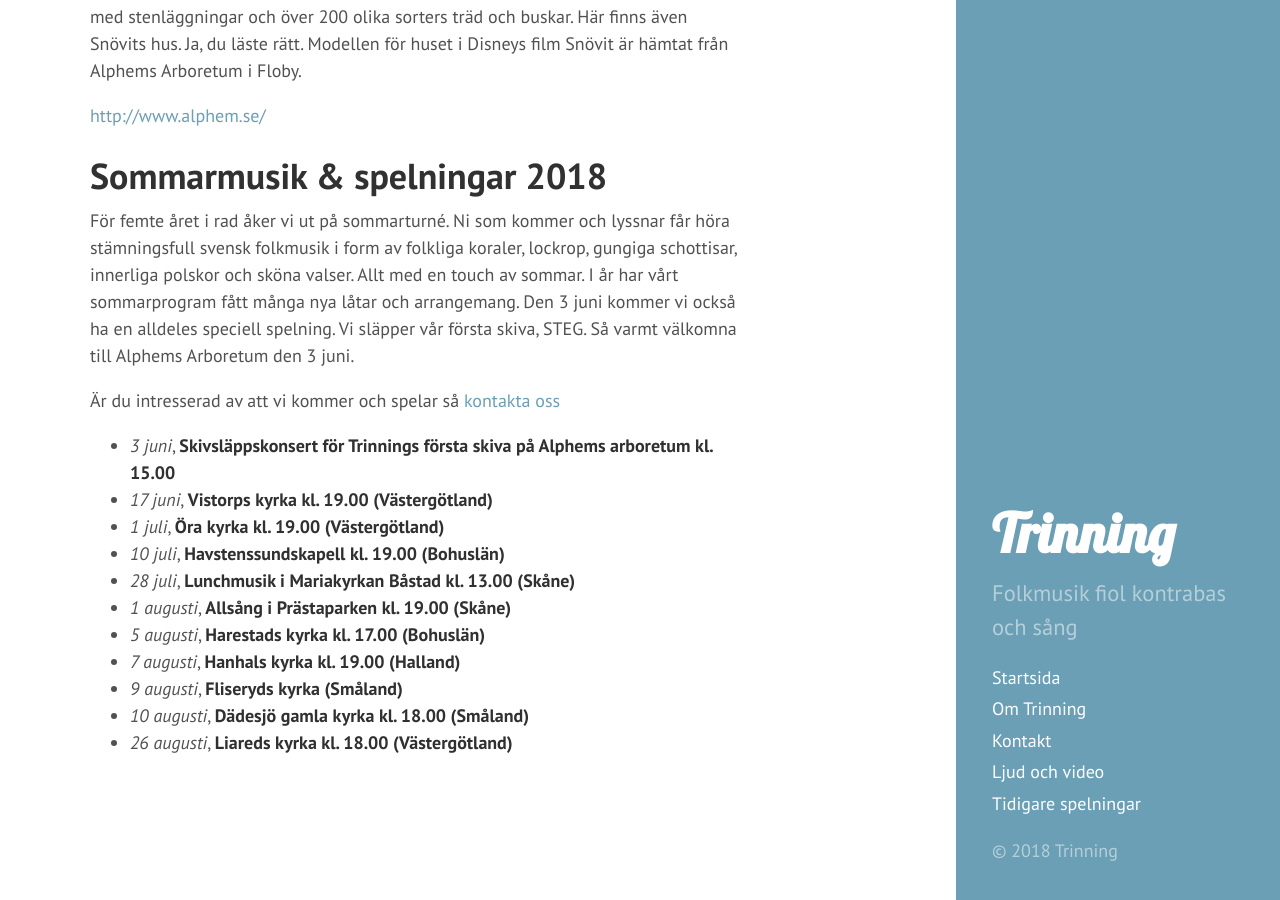
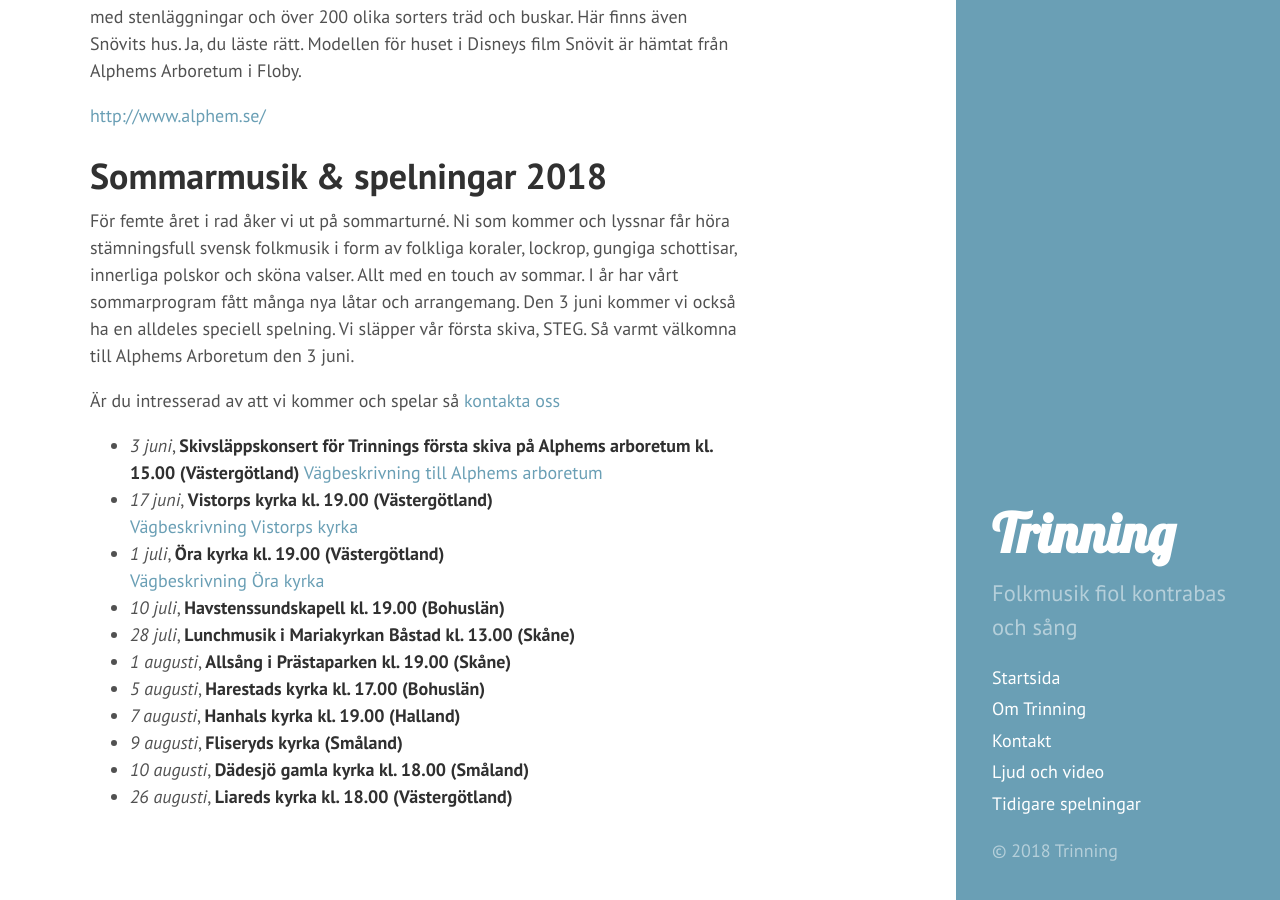
Before and after one commit to trinning/trinning.github.io, a Jekyll site: the page built from index.md, in a window 1280 px wide and 900 px high, scrolled down 874 px. Built offline with Jekyll 4.4.1, drawn with Linux system fonts in a browser that asks for light colours.

Commit message:
lagt till länkar vägbeskrivning.

```diff
--- a/index.md
+++ b/index.md
@@ -25,9 +25,11 @@ För femte året i rad åker vi ut på sommarturné. Ni som kommer och lyssnar f
 
 Är du intresserad av att vi kommer och spelar så [kontakta oss](/kontakt)
 
-* *3 juni*, **Skivsläppskonsert för Trinnings första skiva på Alphems arboretum kl. 15.00**
+* *3 juni*, **Skivsläppskonsert för Trinnings första skiva på Alphems arboretum kl. 15.00 (Västergötland)**  [Vägbeskrivning till Alphems arboretum](https://goo.gl/maps/hRVQngGrZtL2)
 * *17 juni*, **Vistorps kyrka kl. 19.00 (Västergötland)**
+ [Vägbeskrivning Vistorps kyrka](https://goo.gl/maps/zxbh52ZWqoG2)
 * *1 juli*, **Öra kyrka  kl. 19.00 (Västergötland)**
+ [Vägbeskrivning Öra kyrka](https://goo.gl/maps/uxJjTh9PX3p)
 * *10 juli*, **Havstenssundskapell kl. 19.00 (Bohuslän)**
 * *28 juli*, **Lunchmusik i Mariakyrkan Båstad kl. 13.00 (Skåne)**
 * *1 augusti*, **Allsång i Prästaparken kl. 19.00 (Skåne)**
```
